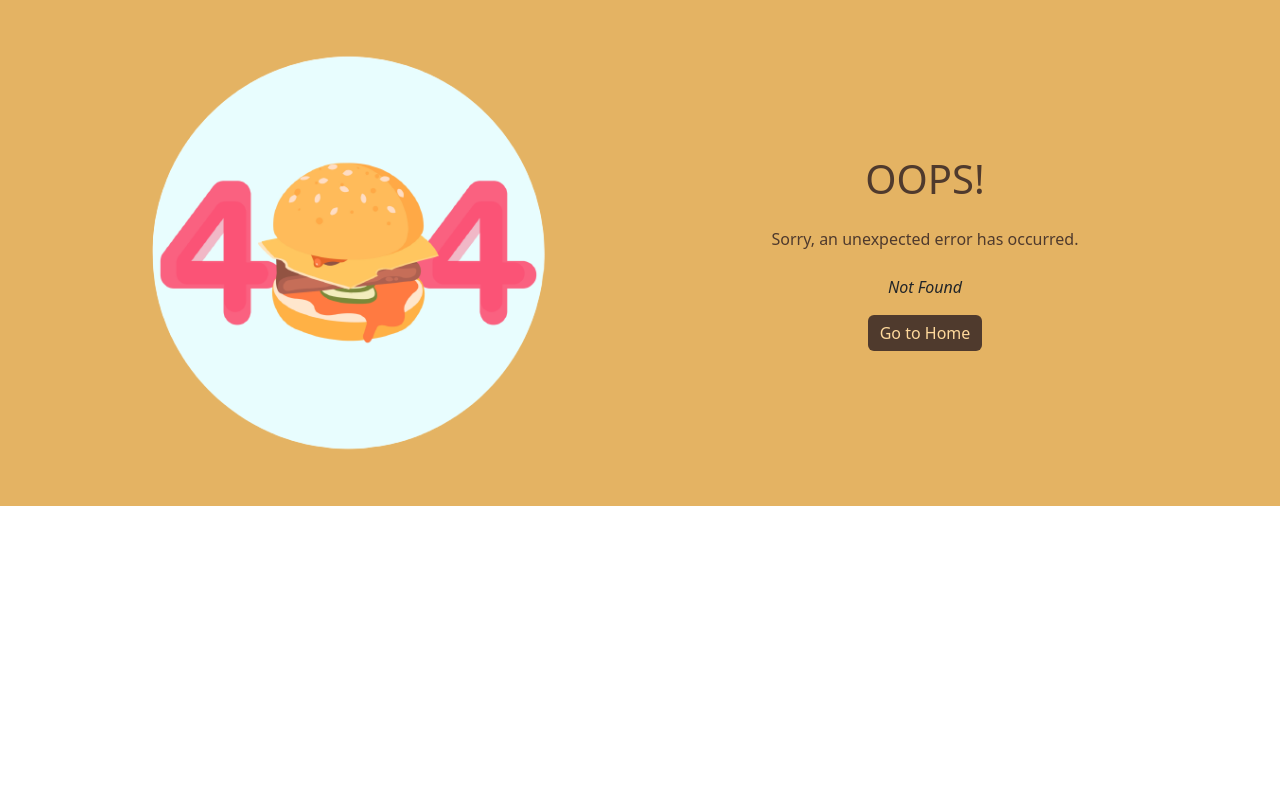
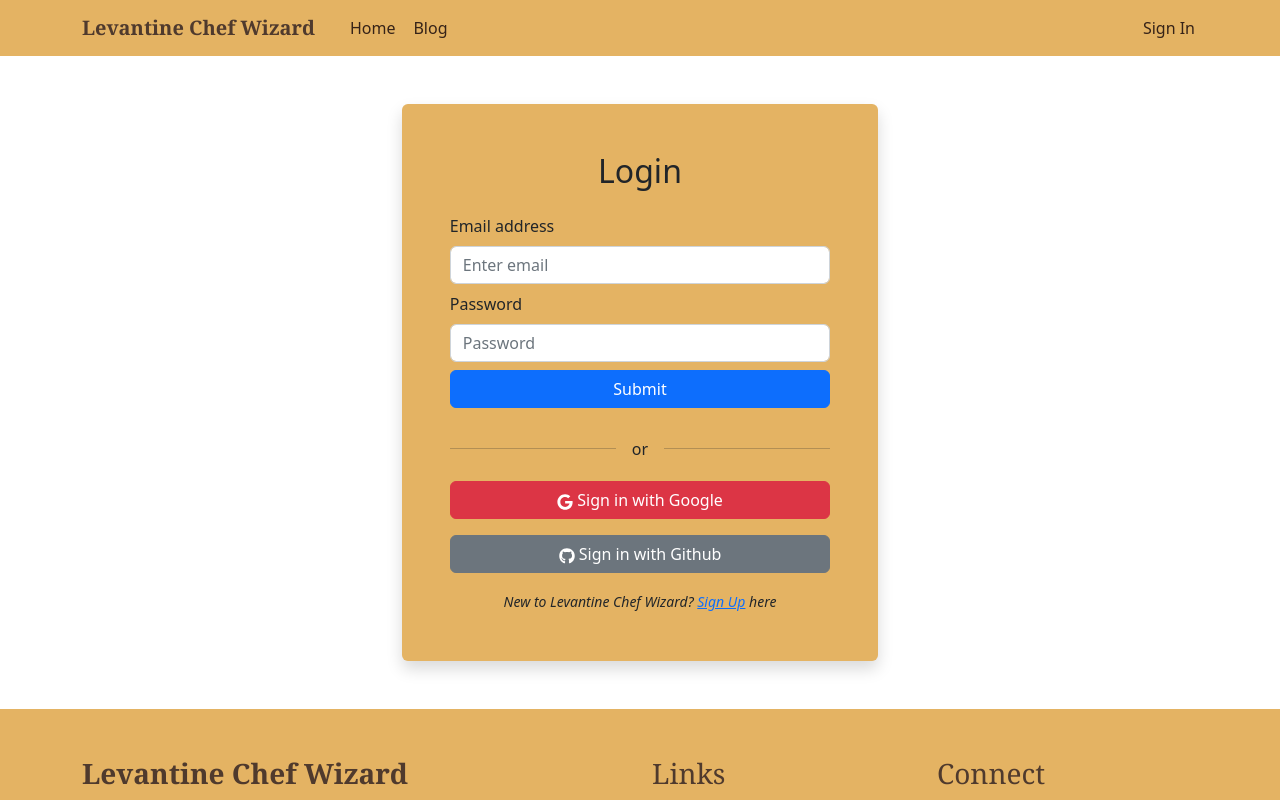
Before and after one commit to FatemaAfrinRitu333/Levantine-Chef-Wizard__Client, a React (Vite) app: page /signin in a window 1280 px wide. Before the commit this address had no page. Shown: the top 800 px of the page. Built offline with nearby package versions, Linux system fonts and the light colour scheme; no server answers.

Commit message:
sign in page setup

```diff
--- a/src/Components/Shared/Header/Header.jsx
+++ b/src/Components/Shared/Header/Header.jsx
@@ -1,15 +1,17 @@
+import React from 'react';
 import Container from 'react-bootstrap/Container';
 import Nav from 'react-bootstrap/Nav';
 import Navbar from 'react-bootstrap/Navbar';
 import { Link } from 'react-router-dom';
 import './Header.css';
+import { FaUserAlt } from "react-icons/fa";
 import { useContext } from 'react';
 import { AuthContext } from '../../../Providers/AuthProvider';
 
 function Header() {
 
-  // const { user } = useContext(AuthContext);
-  // console.log(user)
+
+  const {loader, user} = useContext(AuthContext)
 
   return (
     <Navbar style={{ backgroundColor: "#E4B363" }} collapseOnSelect expand="lg">
@@ -22,18 +24,19 @@ function Header() {
             <Link to="/blog">Blog</Link>
           </Nav>
           <Nav className='navbarProfile'>
-            {/* {
+            {
               user ?
-                <>
-                  <Link to="/">More deets</Link>
+                <span className='d-flex align-items-center'>
+                  <FaUserAlt className='me-2' />
                   <Link to="">
                     Sign Out
-                  </Link></>
+                  </Link>
+                  </span>
                 :
-                <Link to="/">
+                <Link to="/signin">
                   Sign In
                 </Link>
-            } */}
+            }
           </Nav>
         </Navbar.Collapse>
       </Container>
--- a/src/Components/UserReg/SignIn/SignIn.jsx
+++ b/src/Components/UserReg/SignIn/SignIn.jsx
@@ -1,37 +1,46 @@
 import React from "react";
 import { Container, Form, Button } from "react-bootstrap";
 import { FaGoogle, FaGithub } from "react-icons/fa";
+import { Link } from "react-router-dom";
 
 const SignIn = () => {
     return (
         <Container
-            className="d-flex justify-content-center align-items-center"
-            style={{ minHeight: "100vh", backgroundColor: "#E4B363" }}
+            className="d-flex justify-content-center align-items-center my-5"
         >
-            <div className="p-5 rounded shadow" style={{ backgroundColor: "#fff" }}>
+            <div className="p-5 rounded shadow" style={{ backgroundColor: "#E4B363" }}>
                 <h2 className="text-center mb-4">Login</h2>
                 <Form>
-                    <Form.Group controlId="formBasicEmail">
+                    <Form.Group className="mb-2" controlId="formBasicEmail">
                         <Form.Label>Email address</Form.Label>
                         <Form.Control type="email" placeholder="Enter email" />
                     </Form.Group>
 
-                    <Form.Group controlId="formBasicPassword">
+                    <Form.Group className="mb-2" controlId="formBasicPassword">
                         <Form.Label>Password</Form.Label>
                         <Form.Control type="password" placeholder="Password" />
                     </Form.Group>
 
-                    <Button variant="primary" type="submit" className="mb-3">
-                        Submit
-                    </Button>
-
-                    <Button variant="danger" className="me-3">
+                    <Form.Group className="mb-2">
+                        <Button variant="primary" type="submit" className="mb-3 w-100">
+                            Submit
+                        </Button>
+                    </Form.Group>
+                    <div className="d-flex align-items-center w-100 gap-3 mb-3">
+                        <hr className="w-100" />
+                        or
+                        <hr className="w-100" />
+                    </div>
+                    <Button variant="danger" className="mb-3 w-100">
                         <FaGoogle /> Sign in with Google
                     </Button>
 
-                    <Button variant="dark">
+                    <Button className="mb-3 w-100" variant="secondary">
                         <FaGithub /> Sign in with Github
                     </Button>
+                    <footer className="text-center fst-italic">
+                        <small>New to Levantine Chef Wizard? <Link to='/signup'>Sign Up</Link> here</small>
+                    </footer>
                 </Form>
             </div>
         </Container>
--- a/src/Components/UserReg/SignUp/SignUp.jsx
+++ b/src/Components/UserReg/SignUp/SignUp.jsx
@@ -0,0 +1,11 @@
+import React from 'react';
+
+const SignUp = () => {
+    return (
+        <div>
+
+        </div>
+    );
+};
+
+export default SignUp;
```
Also changed, not shown: src/Providers/AuthProvider.jsx (+5 -2 lines), src/main.jsx (+14 -1 lines).
